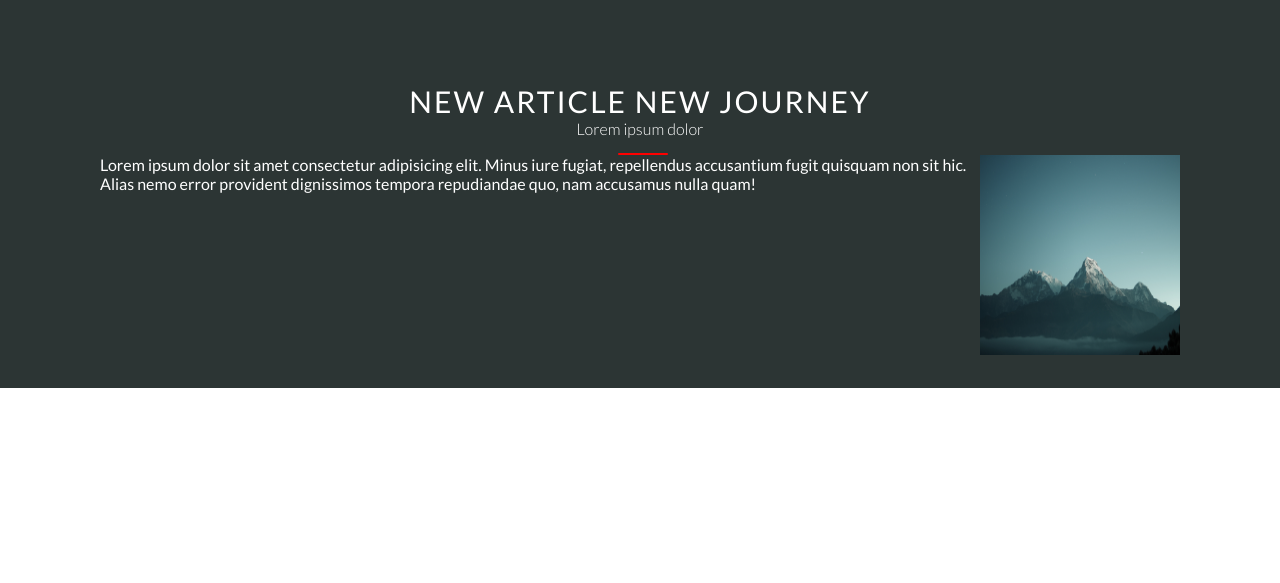
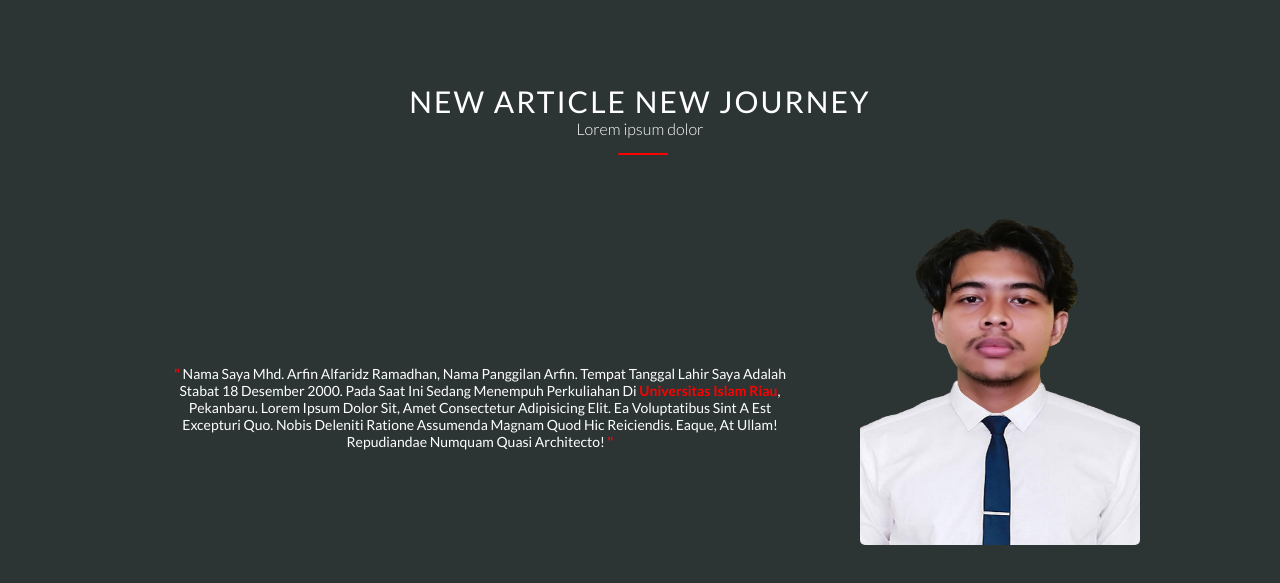
Before and after one commit to Nemuru-san/Dicoding---Submisson, a plain HTML site: page index.html in a window 1280 px wide. Shown: the part 1967-2550 px from the top of the page. Before the commit the page ends 2355 px from the top, so only its background shows below. Drawn offline with Linux system fonts and the light colour scheme.

Commit message:
testimonial kelar

```diff
--- a/index.html
+++ b/index.html
@@ -109,13 +109,17 @@
         <p>Lorem ipsum dolor</p>
         <div class="garisTestimonial"></div>
 
-        <div class="testimonialItem">
+        <div class="testimonialContainer">
             <div class="testimonialText">
-                Lorem ipsum dolor sit amet consectetur adipisicing elit. Minus iure fugiat, repellendus accusantium fugit quisquam non sit hic. Alias nemo error provident dignissimos tempora repudiandae quo, nam accusamus nulla quam!
+                <p>
+                    <span class="petik">"</span> Nama saya Mhd. Arfin Alfaridz Ramadhan, nama panggilan arfin. tempat tanggal lahir saya adalah Stabat 18 Desember 2000. pada saat ini sedang menempuh perkuliahan di <span class="univ">universitas islam riau</span>,
+                    pekanbaru. Lorem ipsum dolor sit, amet consectetur adipisicing elit. Ea voluptatibus sint a est excepturi quo. Nobis deleniti ratione assumenda magnam quod hic reiciendis. Eaque, at ullam! Repudiandae numquam quasi architecto!
+                    <span class="petik">"</span>
+                </p>
             </div>
-            <aside class="testimonialFoto">
-                <img src="asset/img2.jpg" alt="" width="200" height="200">
-            </aside>
+            <div class="testimonialImg">
+                <img src="asset/img6.jpg" alt="" class="testImg">
+            </div>
         </div>
     </section>
 
--- a/script.js
+++ b/script.js
@@ -6,15 +6,16 @@ async function init() {
     await node.type('Hello, ')
     node.style.color = 'red';
     node.style.fontSize = '20px';
+    node.style.fontWeight = '300';
 
 
     while (true) {
-        await node.type('There, how are you?')
+        await node.type('World !!')
         await sleep(2000)
-        await node.delete('There, how are you?')
-        await node.type('World!')
+        await node.delete('World !!')
+        await node.type('There How are You??')
         await sleep(2000)
-        await node.delete('World!')
+        await node.delete('There How are You??')
     }
 }
 
--- a/style.css
+++ b/style.css
@@ -269,6 +269,41 @@ header {
     margin-top: 15px;
 }
 
-.testimonialItem {
+.testimonialContainer {
+    padding: 20px;
     display: flex;
 }
+
+.testimonialText {
+    max-width: 600%;
+    padding: 20px;
+    margin: 20px;
+}
+
+.testimonialText p {
+    font-size: 14px;
+    font-weight: 500;
+    text-transform: capitalize;
+    padding-top: 150px;
+}
+
+.petik {
+    color: red;
+    font-weight: 700;
+}
+
+.univ {
+    color: red;
+    font-weight: 700;
+}
+
+.testimonialImg {
+    max-width: 400%;
+    padding: 20px;
+}
+
+.testimonialImg img {
+    width: 280px;
+    height: 350px;
+    border-radius: 5px;
+}
```
Also changed, not shown: asset/img6.jpg (added).
